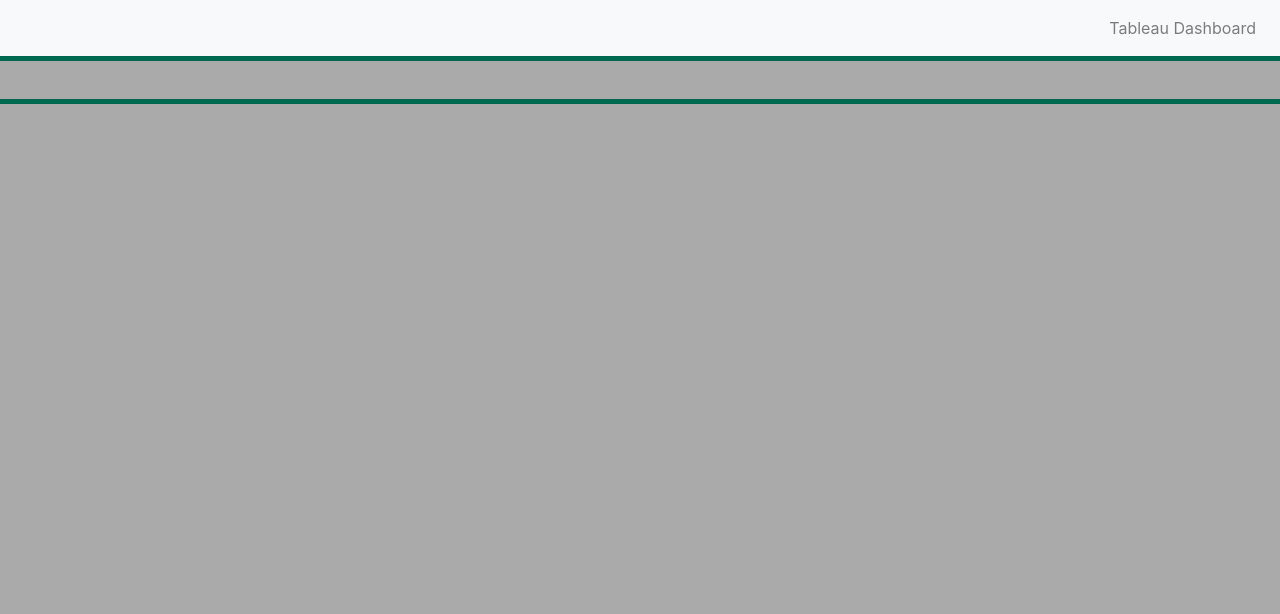
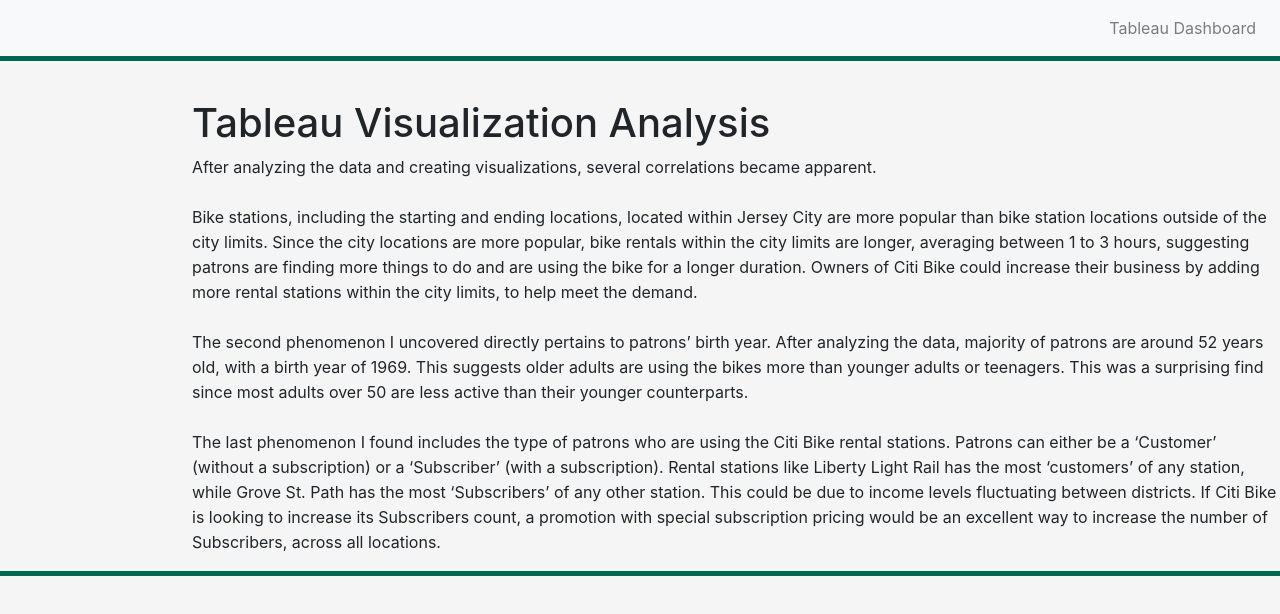
Before and after one commit to rem3191/tableau-challenge, a plain HTML site: page index.html in a window 1280 px wide. Drawn offline with nearby package versions, Linux system fonts and the light colour scheme.

Commit message:
updated hw

```diff
--- a/index.html
+++ b/index.html
@@ -15,7 +15,7 @@
 
 </head>
 
-<body style="background-color: #AAA;">
+<body style="background-color: whitesmoke;">
     <div class="navigationbar">
         <nav class="navbar navbar-expand-md navbar-light bg-light">
             <a href="index.html" class="navbar-brand" class="home_button" id="temporaryID"></a>
@@ -54,10 +54,45 @@
                     <param name='display_count' value='yes' />
                     <param name='language' value='en-US' />
                     <param name='filter' value='publish=yes' />
-                </object></div>
+                </object>
+                <h1>Tableau Visualization Analysis</h1>
+                <p>
+                    After analyzing the data and creating visualizations, several correlations became apparent.
+                    <br>
+                    <br>
+                    Bike stations, including the starting and ending locations, located within Jersey City are more
+                    popular than
+                    bike station locations outside of the city limits. Since the city locations are more popular,
+                    bike rentals within the city limits are longer, averaging between 1 to 3 hours, suggesting patrons are finding
+                    more things to do and are using the bike for a longer duration. Owners of Citi Bike could increase their business
+                    by adding more rental stations within the city limits, to help meet the demand.
+                    <br>
+                    <br>
+                    The second phenomenon I uncovered directly pertains to patrons’ birth year. After analyzing the
+                    data, majority
+                    of patrons are around 52 years old, with a birth year of 1969. This suggests older adults are using
+                    the bikes
+                    more than younger adults or teenagers. This was a surprising find since most adults over 50 are less
+                    active than
+                    their younger counterparts.
+                    <br>
+                    <br>
+                    The last phenomenon I found includes the type of patrons who are using the Citi Bike rental
+                    stations. Patrons
+                    can either be a ‘Customer’ (without a subscription) or a ‘Subscriber’ (with a subscription). Rental
+                    stations
+                    like Liberty Light Rail has the most ‘customers’ of any station, while Grove St. Path has the most
+                    ‘Subscribers’
+                    of any other station. This could be due to income levels fluctuating between districts. If Citi Bike
+                    is looking
+                    to increase its Subscribers count, a promotion with special subscription pricing would be an
+                    excellent way to increase the number of Subscribers, across all locations.
+                </p>
+            </div>
             <script
                 type='text/javascript'>                    var divElement = document.getElementById('viz1629928832287'); var vizElement = divElement.getElementsByTagName('object')[0]; if (divElement.offsetWidth > 800) { vizElement.style.minWidth = '420px'; vizElement.style.maxWidth = '1450px'; vizElement.style.width = '100%'; vizElement.style.minHeight = '587px'; vizElement.style.maxHeight = '720px'; vizElement.style.height = (divElement.offsetWidth * 0.75) + 'px'; } else if (divElement.offsetWidth > 500) { vizElement.style.minWidth = '420px'; vizElement.style.maxWidth = '1450px'; vizElement.style.width = '100%'; vizElement.style.minHeight = '587px'; vizElement.style.maxHeight = '720px'; vizElement.style.height = (divElement.offsetWidth * 0.75) + 'px'; } else { vizElement.style.width = '100%'; vizElement.style.height = '727px'; } var scriptElement = document.createElement('script'); scriptElement.src = 'https://public.tableau.com/javascripts/api/viz_v1.js'; vizElement.parentNode.insertBefore(scriptElement, vizElement);</script>
         </div>
-    </div>
+
 </body>
+
 </html>
--- a/tableau.css
+++ b/tableau.css
@@ -1,5 +1,5 @@
 .tab-content {
-    /* background: rgb(254, 254, 254); */
+    /* background: white; */
     line-height: 25px;
     border-top: 5px solid #006950;
     border-bottom: 5px solid #006950;
```
Also changed, not shown: 1 other file.
